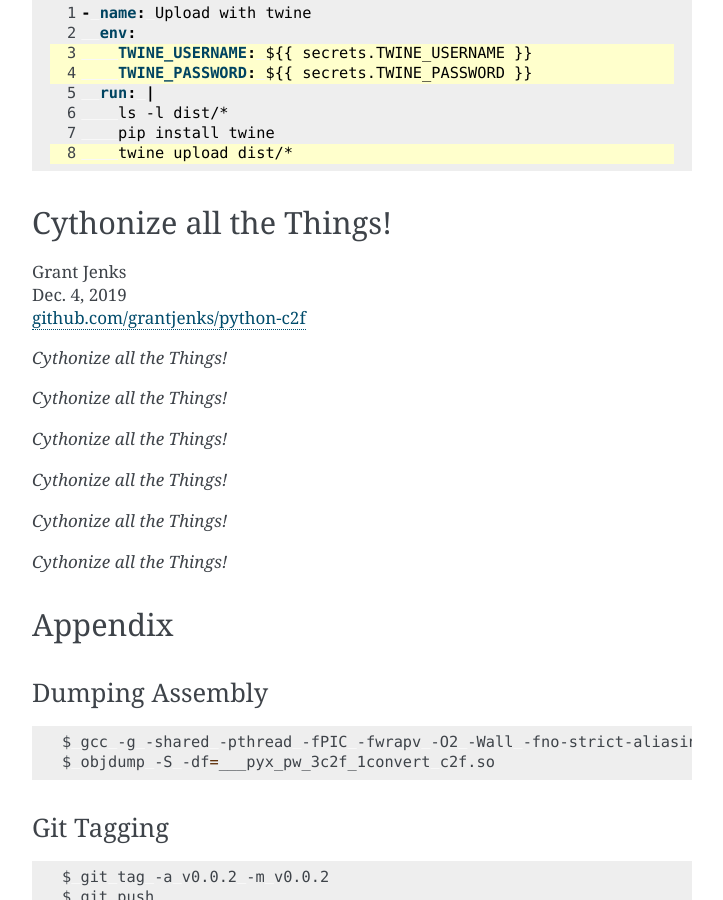
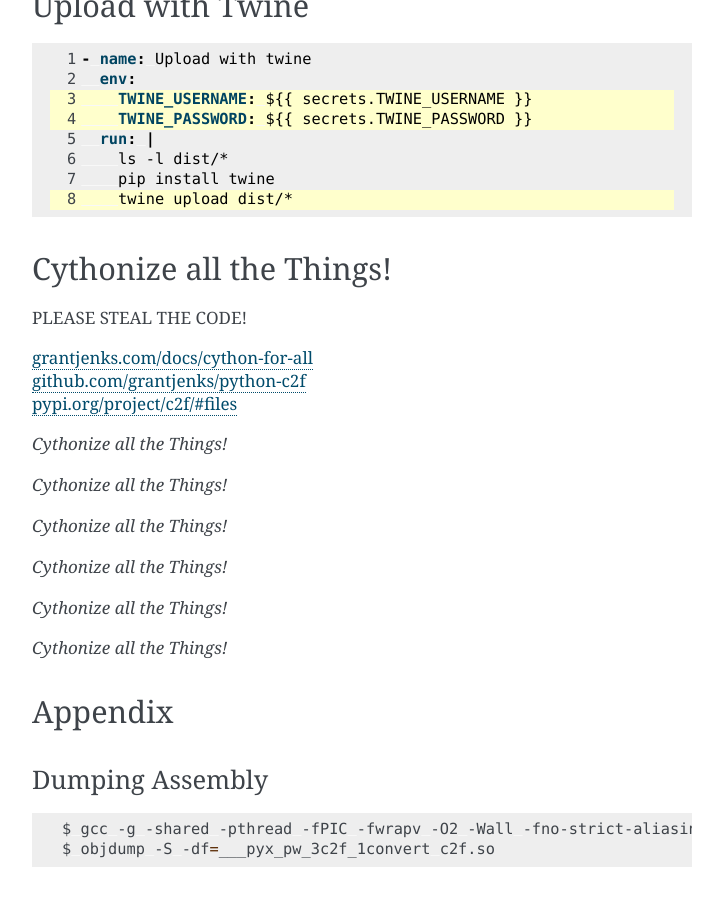
Before and after one commit to grantjenks/python-c2f, a Sphinx documentation site: the page built from docs/index.rst, in a window 1280 px wide and 900 px high, scrolled down 4696 px. Shown: the whole window, without its empty margins (388-1111 px from the left). Built offline with Sphinx 7.4.7, drawn with Linux system fonts in a browser that asks for light colours; pages that are not in the unit, such as notebooks, are missing from menus; some of the changed text lies outside the part shown.

Commit message:
Update docs with more links

```diff
--- a/docs/index.rst
+++ b/docs/index.rst
@@ -20,7 +20,9 @@
 
 | Grant Jenks
 | Dec. 4, 2019
+| `grantjenks.com/docs/cython-for-all`_
 | `github.com/grantjenks/python-c2f`_
+| `pypi.org/project/c2f/#files`_
 
 
 Is Python interpreted or compiled?
@@ -299,9 +301,11 @@
 Cythonize all the Things!
 -------------------------
 
-| Grant Jenks
-| Dec. 4, 2019
+PLEASE STEAL THE CODE!
+
+| `grantjenks.com/docs/cython-for-all`_
 | `github.com/grantjenks/python-c2f`_
+| `pypi.org/project/c2f/#files`_
 
 *Cythonize all the Things!*
 
@@ -315,7 +319,9 @@
 
 *Cythonize all the Things!*
 
+.. _grantjenks.com/docs/cython-for-all: http://grantjenks.com/docs/cython-for-all/
 .. _github.com/grantjenks/python-c2f: https://github.com/grantjenks/python-c2f/
+.. _pypi.org/project/c2f/#files: https://pypi.org/project/c2f/#files
 
 
 Appendix
```
Also changed, not shown: README.rst (+9 -3 lines).
